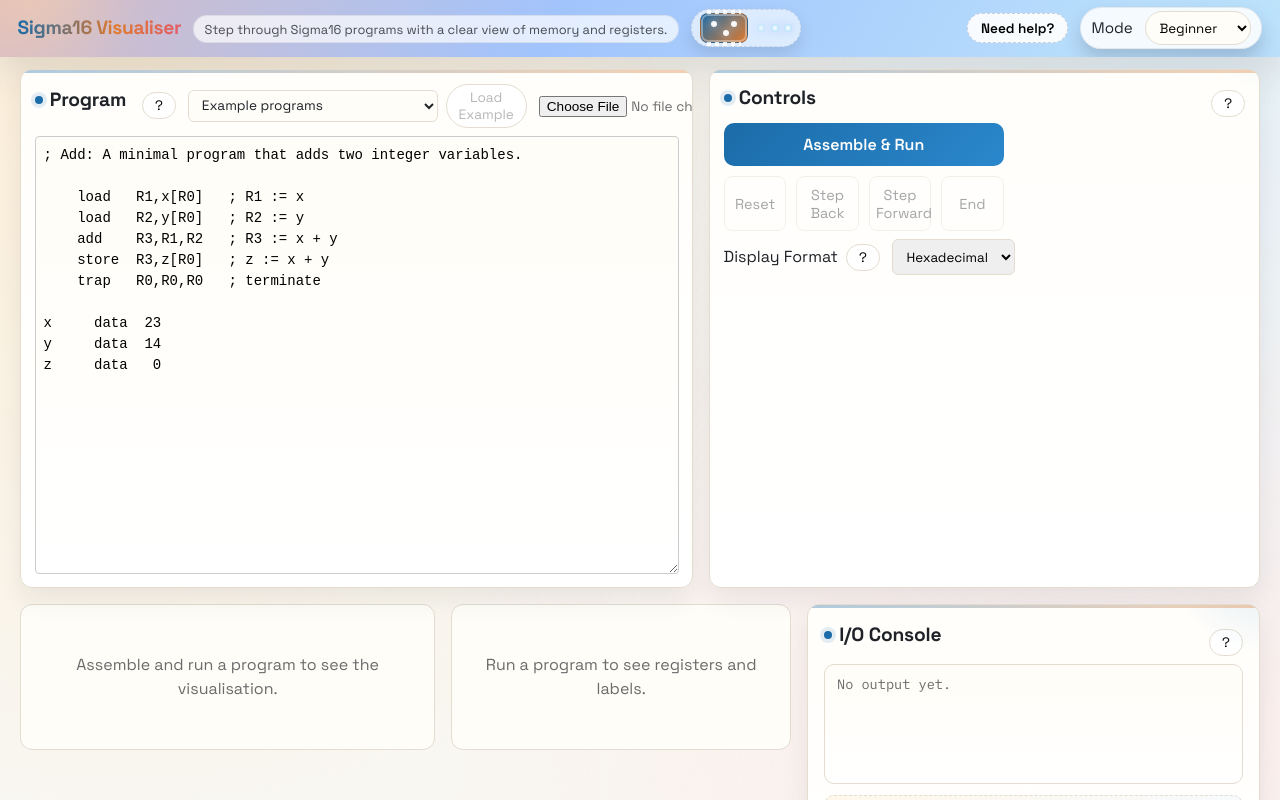
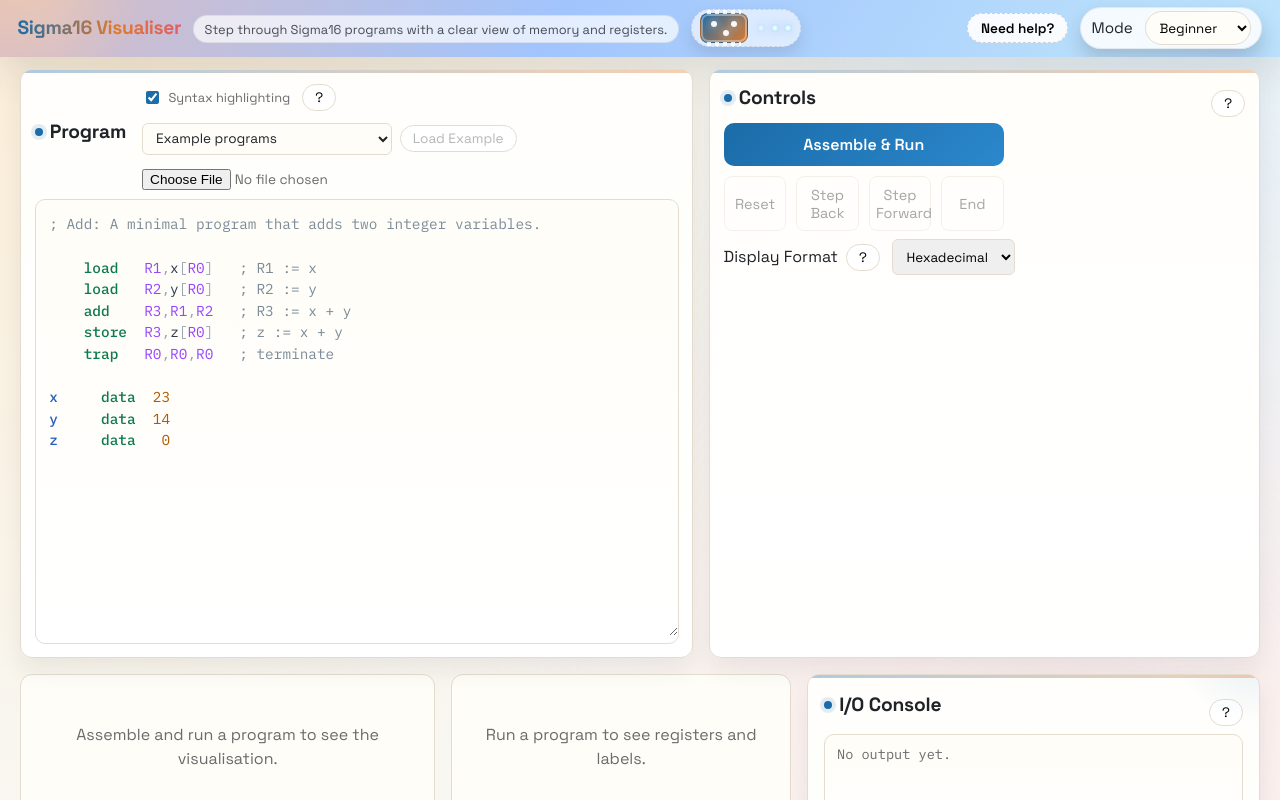
Before and after one commit to laurieshinn89/sigma16-visualiser, a React (Vite) app: page / in a window 1280 px wide. Shown: the top 800 px of the page. Built offline with nearby package versions, Linux system fonts and the light colour scheme.

Commit message:
Add toggleable syntax highlighting to program pane

```diff
--- a/src/components/Sigma16Visualizer.css
+++ b/src/components/Sigma16Visualizer.css
@@ -534,7 +534,21 @@ section h2::before {
 .program-actions {
   display: flex;
   align-items: center;
+  flex-wrap: wrap;
   gap: 0.75rem;
+}
+
+.syntax-toggle {
+  display: inline-flex;
+  align-items: center;
+  gap: 0.4rem;
+  font-size: 0.8rem;
+  color: var(--muted);
+  user-select: none;
+}
+
+.syntax-toggle input {
+  accent-color: var(--accent);
 }
 
 .example-selector {
@@ -578,11 +592,56 @@ section h2::before {
   border-radius: 10px;
   border: 1px solid var(--border);
   background: linear-gradient(180deg, #fffdf7 0%, #ffffff 100%);
+  tab-size: 2;
 }
 
 .assembly-editor:disabled {
   opacity: 0.7;
   cursor: not-allowed;
+}
+
+.assembly-editor-wrap {
+  position: relative;
+  flex: 1;
+  min-height: 0;
+}
+
+.assembly-editor-wrap.syntax-enabled {
+  border: 1px solid var(--border);
+  border-radius: 10px;
+  background: linear-gradient(180deg, #fffdf7 0%, #ffffff 100%);
+  overflow: hidden;
+}
+
+.assembly-editor-highlight {
+  position: absolute;
+  inset: 0;
+  margin: 0;
+  padding: 0.85rem;
+  font-family: 'IBM Plex Mono', monospace;
+  font-size: 0.9rem;
+  line-height: 1.5;
+  white-space: pre;
+  overflow: auto;
+  pointer-events: none;
+}
+
+.assembly-editor-line {
+  min-height: 1.5em;
+}
+
+.assembly-editor.with-syntax {
+  position: relative;
+  border: none;
+  background: transparent;
+  color: transparent;
+  caret-color: #1b1f24;
+  text-shadow: 0 0 0 transparent;
+  z-index: 1;
+}
+
+.assembly-editor.with-syntax::selection {
+  background: rgba(46, 132, 199, 0.22);
 }
 
 .control-buttons {
@@ -949,6 +1008,37 @@ input:focus-visible {
   white-space: pre;
 }
 
+.asm-token.asm-label {
+  color: #245dbe;
+  font-weight: 600;
+}
+
+.asm-token.asm-mnemonic {
+  color: #0d7a4b;
+  font-weight: 700;
+}
+
+.asm-token.asm-register {
+  color: #9746ff;
+}
+
+.asm-token.asm-number {
+  color: #b05a00;
+}
+
+.asm-token.asm-comment {
+  color: #7b8b99;
+  font-style: italic;
+}
+
+.asm-token.asm-symbol {
+  color: #2d3a4a;
+}
+
+.asm-token.asm-punct {
+  color: #97a6b4;
+}
+
 .listing-line.active {
   background: var(--accent-soft);
   color: var(--ink);
--- a/src/components/Sigma16Visualizer.jsx
+++ b/src/components/Sigma16Visualizer.jsx
@@ -21,6 +21,7 @@ function formatValue(value, format) {
 export function Sigma16Visualizer() {
   const [sourceCode, setSourceCode] = useState(EXAMPLE_PROGRAM)
   const [displayFormat, setDisplayFormat] = useState('hex')
+  const [syntaxHighlighting, setSyntaxHighlighting] = useState(true)
   const [showR15InBeginner, setShowR15InBeginner] = useState(false)
   const [mode, setMode] = useState('beginner')
   const [openHelp, setOpenHelp] = useState({})
@@ -32,6 +33,7 @@ export function Sigma16Visualizer() {
   const listingRef = useRef(null)
   const activeLineRef = useRef(null)
   const ioLogRef = useRef(null)
+  const editorHighlightRef = useRef(null)
 
   const {
     currentState,
@@ -90,6 +92,98 @@ export function Sigma16Visualizer() {
   const listingLines = useMemo(() => {
     return timeline?.assembly?.asmSrcLines || sourceCode.split('\n')
   }, [timeline, sourceCode])
+  const mnemonicSet = useMemo(() => {
+    return new Set(Array.from(arch.statementSpec?.keys?.() || []).map((name) => String(name).toLowerCase()))
+  }, [])
+
+  const renderHighlightedAssemblyLine = (line, keyPrefix) => {
+    if (!syntaxHighlighting) {
+      return line || ' '
+    }
+
+    const codePart = line.split(';')[0]
+    const commentIndex = line.indexOf(';')
+    const commentPart = commentIndex >= 0 ? line.slice(commentIndex) : ''
+
+    const trimmed = codePart.trim()
+    let labelName = null
+    let mnemonicName = null
+    if (trimmed) {
+      let rest = trimmed
+      const colonMatch = trimmed.match(/^([A-Za-z][\w]*):\s*(.*)$/)
+      if (colonMatch) {
+        labelName = colonMatch[1]
+        rest = colonMatch[2].trim()
+      } else {
+        const parts = trimmed.split(/\s+/)
+        if (parts.length > 1) {
+          const first = parts[0]
+          const second = parts[1]
+          if (!mnemonicSet.has(first.toLowerCase()) && mnemonicSet.has(second.toLowerCase())) {
+            labelName = first
+            rest = trimmed.slice(trimmed.indexOf(second))
+          }
+        }
+      }
+      const mnemonicMatch = rest.match(/^([A-Za-z][\w]*)\b/)
+      if (mnemonicMatch && mnemonicSet.has(mnemonicMatch[1].toLowerCase())) {
+        mnemonicName = mnemonicMatch[1]
+      }
+    }
+
+    let labelUsed = false
+    let mnemonicUsed = false
+    const pieces = codePart.split(/(\s+|,|:|\[|\]|\(|\))/)
+    const tokens = []
+    for (let i = 0; i < pieces.length; i += 1) {
+      const token = pieces[i]
+      if (!token) continue
+      const key = `${keyPrefix}-${i}`
+      if (/^\s+$/.test(token)) {
+        tokens.push(<span key={key}>{token}</span>)
+        continue
+      }
+
+      let className = ''
+      if (/^[,\[\]:()]$/.test(token)) {
+        className = 'asm-punct'
+      } else if (!labelUsed && labelName && token.toLowerCase() === labelName.toLowerCase()) {
+        className = 'asm-label'
+        labelUsed = true
+      } else if (!mnemonicUsed && mnemonicName && token.toLowerCase() === mnemonicName.toLowerCase()) {
+        className = 'asm-mnemonic'
+        mnemonicUsed = true
+      } else if (/^R(1[0-5]|[0-9])$/i.test(token)) {
+        className = 'asm-register'
+      } else if (/^[-+]?(0x[0-9a-f]+|\d+)$/i.test(token)) {
+        className = 'asm-number'
+      } else if (/^[A-Za-z][\w]*$/.test(token)) {
+        className = 'asm-symbol'
+      }
+
+      tokens.push(
+        <span key={key} className={className ? `asm-token ${className}` : undefined}>
+          {token}
+        </span>
+      )
+    }
+
+    if (commentPart) {
+      tokens.push(
+        <span key={`${keyPrefix}-comment`} className="asm-token asm-comment">
+          {commentPart}
+        </span>
+      )
+    }
+
+    return tokens.length > 0 ? tokens : ' '
+  }
+
+  const syncEditorHighlightScroll = (event) => {
+    if (!editorHighlightRef.current) return
+    editorHighlightRef.current.scrollTop = event.target.scrollTop
+    editorHighlightRef.current.scrollLeft = event.target.scrollLeft
+  }
 
   const visibleRegisters = useMemo(() => {
     if (!currentState) return []
@@ -522,6 +616,14 @@ export function Sigma16Visualizer() {
             <div className="section-title">
               <h2>Program</h2>
               <div className="program-actions">
+                <label className="syntax-toggle" title="Enable or disable syntax highlighting">
+                  <input
+                    type="checkbox"
+                    checked={syntaxHighlighting}
+                    onChange={(event) => setSyntaxHighlighting(event.target.checked)}
+                  />
+                  Syntax highlighting
+                </label>
                 <button
                   type="button"
                   className={`help-button ${openHelp.program ? 'active' : ''}`}
@@ -581,14 +683,26 @@ export function Sigma16Visualizer() {
               </p>
             )}
             {!hasTimeline ? (
+              <div className={`assembly-editor-wrap ${syntaxHighlighting ? 'syntax-enabled' : ''}`}>
+                {syntaxHighlighting && (
+                  <pre className="assembly-editor-highlight" ref={editorHighlightRef} aria-hidden="true">
+                    {sourceCode.split('\n').map((line, index) => (
+                      <div key={`editor-line-${index}`} className="assembly-editor-line">
+                        {renderHighlightedAssemblyLine(line, `editor-${index}`)}
+                      </div>
+                    ))}
+                  </pre>
+                )}
                 <textarea
-                className="assembly-editor"
+                  className={`assembly-editor ${syntaxHighlighting ? 'with-syntax' : ''}`}
                   value={sourceCode}
                   onChange={(event) => setSourceCode(event.target.value)}
+                  onScroll={syncEditorHighlightScroll}
                   placeholder="Enter Sigma16 assembly code..."
                   rows={20}
                   disabled={isExecuting}
                 />
+              </div>
             ) : (
               <>
                 <p className="program-status">Stepping through assembled program.</p>
@@ -602,7 +716,9 @@ export function Sigma16Visualizer() {
                         className={`listing-line ${isActive ? 'active' : ''}`}
                       >
                         <span className="line-number">{String(index + 1).padStart(3, ' ')}</span>
-                        <span className="line-text">{line || ' '}</span>
+                        <span className="line-text">
+                          {renderHighlightedAssemblyLine(line, `listing-${index}`)}
+                        </span>
                       </div>
                     )
                   })}
```
Lines whose indentation alone changed are shown as unchanged.
